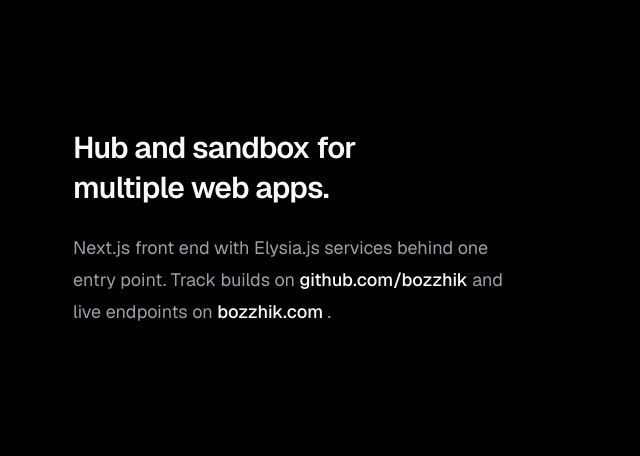
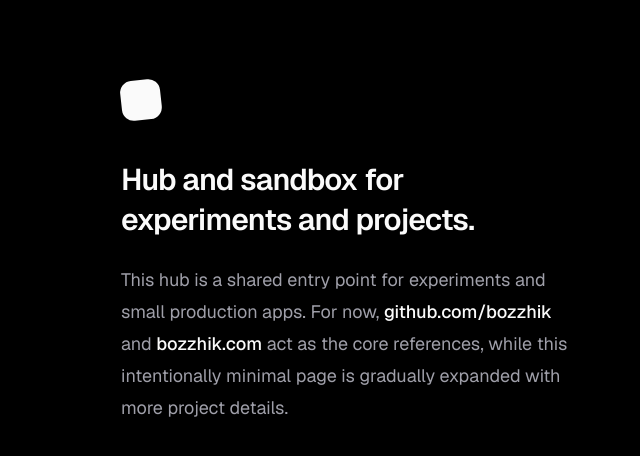
Before and after one commit to bozzhik/hub, a Next.js app: page / in a window 1280 px wide. Shown: the top 456 px of the page, without its empty margins (247-887 px from the left). Built offline with nearby package versions, Linux system fonts and the light colour scheme; no server answers.

Commit message:
enhance `/index` page for better `text` structure and `visual` style

```diff
--- a/package.json
+++ b/package.json
@@ -32,6 +32,7 @@
     "embla-carousel-react": "^8.6.0",
     "jose": "^6.2.2",
     "lucide-react": "^1.7.0",
+    "motion": "^12.38.0",
     "next": "16.2.2",
     "react": "19.2.4",
     "react-day-picker": "^9.14.0",
--- a/src/app/page.tsx
+++ b/src/app/page.tsx
@@ -1,20 +1,32 @@
+import {MorphingSquare} from '~~/index/square'
+
+const GITHUB_URL = 'https://github.com/bozzhik'
+const WEBSITE_URL = 'https://bozzhik.com'
+
+const linkClassName = 'font-medium text-zinc-50 hover:text-zinc-400 duration-300'
+
 export default function IndexPage() {
   return (
-    <div className="flex flex-col flex-1 items-center justify-center bg-zinc-50 dark:bg-black">
-      <main className="flex flex-1 w-full max-w-3xl flex-col items-start justify-between py-32 px-16 bg-white dark:bg-black">
-        <div className="flex flex-col items-start gap-6 text-left">
-          <h1 className="max-w-xs text-3xl font-semibold leading-10 tracking-tight text-black dark:text-zinc-50">Hub and sandbox for multiple web apps.</h1>
-          <p className="max-w-md text-lg leading-8 text-zinc-600 dark:text-zinc-400">
-            Next.js front end with Elysia.js services behind one entry point. Track builds on{' '}
-            <a href="https://github.com/bozzhik" className="font-medium text-zinc-950 dark:text-zinc-50">
-              github.com/bozzhik
-            </a>{' '}
-            and live endpoints on{' '}
-            <a href="https://bozzhik.com" className="font-medium text-zinc-950 dark:text-zinc-50">
-              bozzhik.com
-            </a>{' '}
-            .
-          </p>
+    <div className="flex flex-col flex-1 items-center justify-center bg-zinc-950 dark:bg-black">
+      <main className="flex flex-1 w-full max-w-3xl xl:max-w-2xl sm:max-w-none flex-col items-start justify-between py-24 px-16 xl:py-20 sm:px-5 sm:py-14 bg-zinc-950 dark:bg-black">
+        <div className="flex flex-col items-start gap-10 text-left">
+          <MorphingSquare />
+
+          <div className="space-y-6">
+            <h1 className="max-w-md text-3xl font-semibold leading-10 tracking-tight text-zinc-50">Hub and sandbox for experiments and projects.</h1>
+
+            <p className="max-w-md text-lg leading-8 text-zinc-400">
+              This hub is a shared entry point for experiments and small production apps. For now,{' '}
+              <a href={GITHUB_URL} className={linkClassName}>
+                github.com/bozzhik
+              </a>{' '}
+              and{' '}
+              <a href={WEBSITE_URL} className={linkClassName}>
+                bozzhik.com
+              </a>{' '}
+              act as the core references, while this intentionally minimal page is gradually expanded with more project details.
+            </p>
+          </div>
         </div>
       </main>
     </div>
--- /dev/null
+++ b/src/components/app/index/square.tsx
@@ -0,0 +1,52 @@
+// SOURCE – https://21st.dev/community/components/molecule-ui/morphing-square/default
+
+'use client'
+
+import {cva} from 'class-variance-authority'
+import {HTMLMotionProps, motion} from 'motion/react'
+
+import {cn} from '@/lib/utils'
+
+const morphingSquareVariants = cva('flex gap-2 items-center justify-center', {
+  variants: {
+    messagePlacement: {
+      bottom: 'flex-col',
+      top: 'flex-col-reverse',
+      right: 'flex-row',
+      left: 'flex-row-reverse',
+    },
+  },
+  defaultVariants: {
+    messagePlacement: 'bottom',
+  },
+})
+
+export interface MorphingSquareProps {
+  message?: string
+  /**
+   * Position of the message relative to the spinner.
+   * @default bottom
+   */
+  messagePlacement?: 'top' | 'bottom' | 'left' | 'right'
+}
+
+export function MorphingSquare({className, message, messagePlacement = 'bottom', ...props}: HTMLMotionProps<'div'> & MorphingSquareProps) {
+  return (
+    <div className={cn(morphingSquareVariants({messagePlacement}))}>
+      <motion.div
+        className={cn('w-10 h-10 bg-foreground', className)}
+        animate={{
+          borderRadius: ['6%', '50%', '6%'],
+          rotate: [0, 180, 360],
+        }}
+        transition={{
+          duration: 2,
+          repeat: Number.POSITIVE_INFINITY,
+          ease: 'easeInOut',
+        }}
+        {...props}
+      />
+      {message && <div>{message}</div>}
+    </div>
+  )
+}
```
Also changed, not shown: 2 other files (tests, documents, lock files or other folders).
